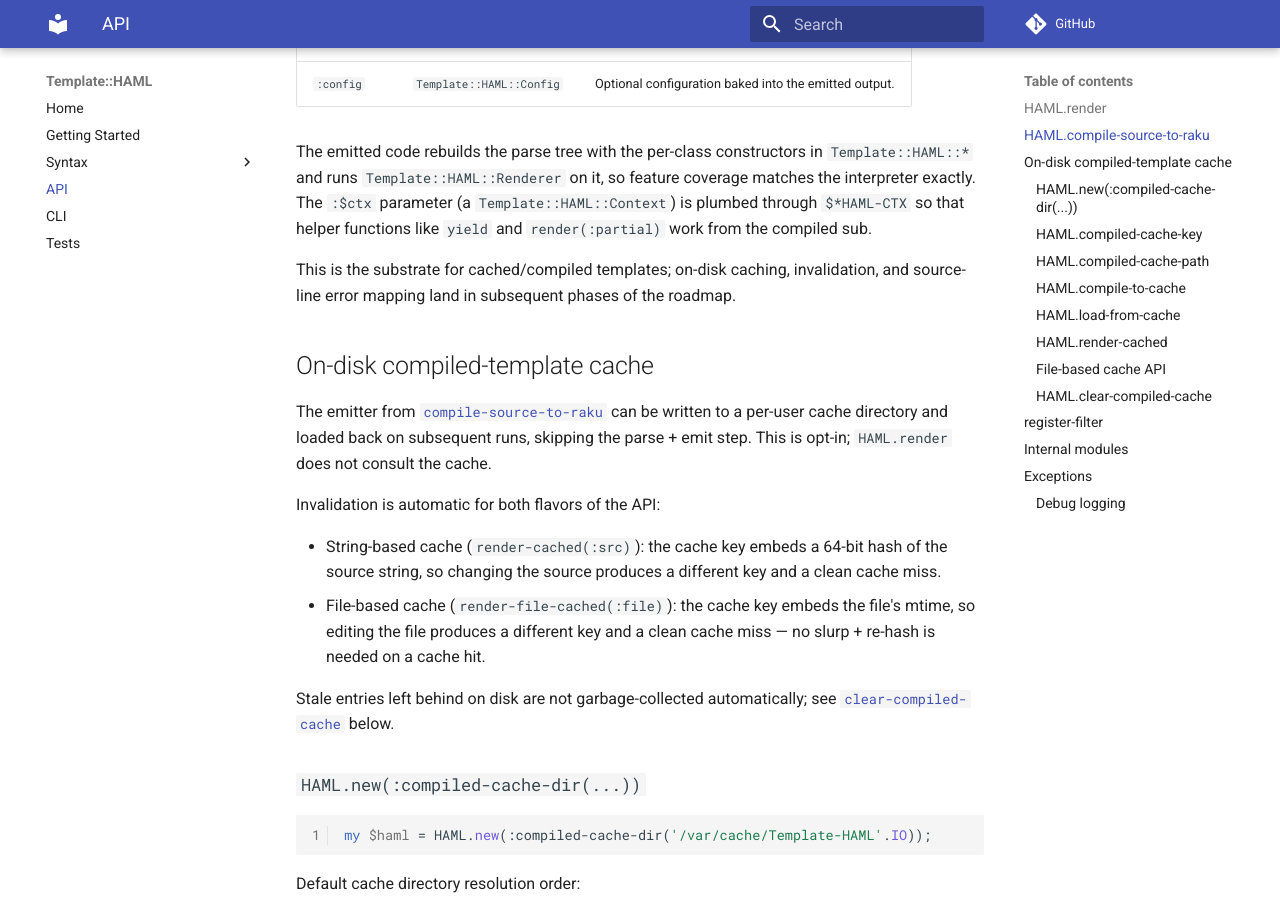
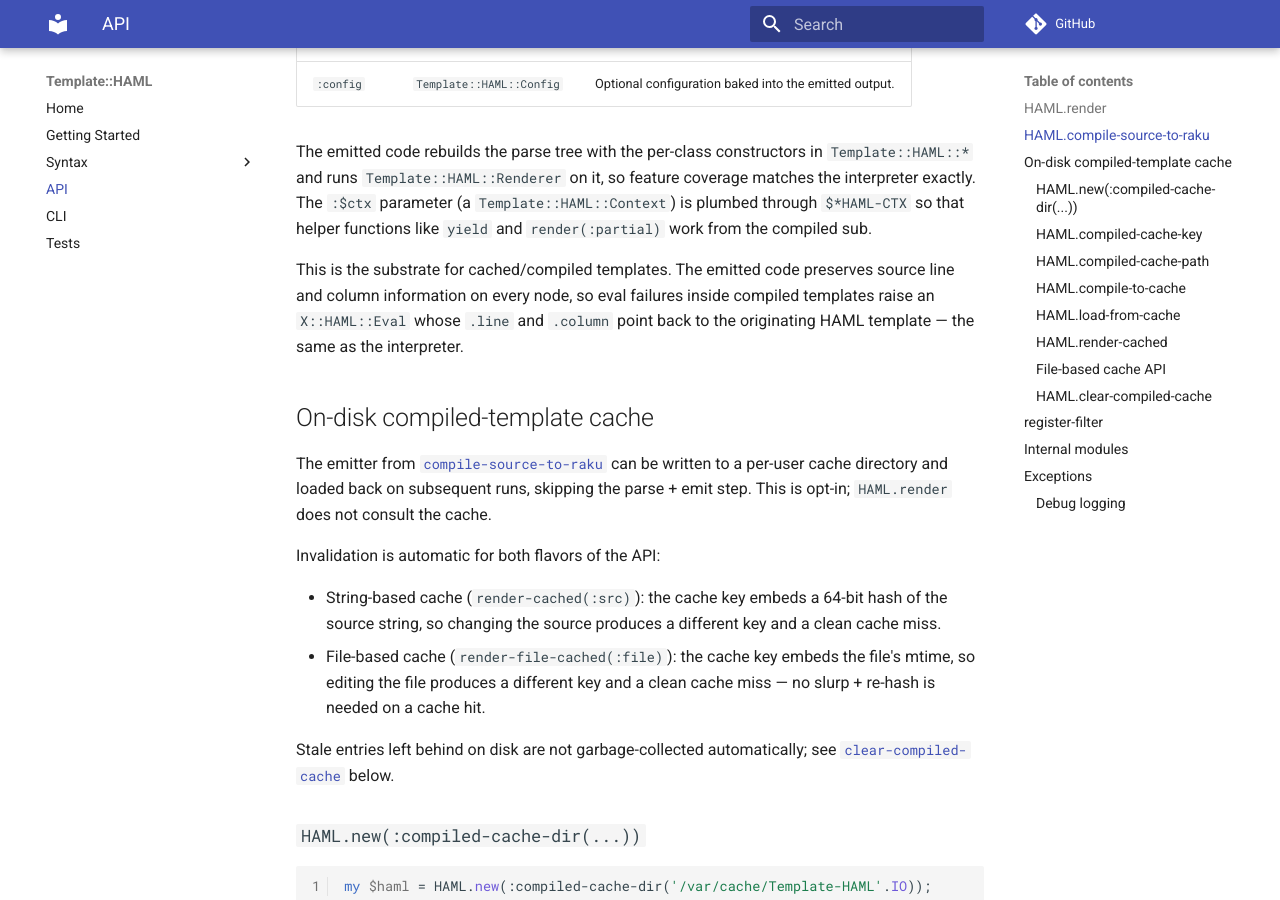
Before and after one commit to gdonald/Template-HAML, an MkDocs documentation site: the page built from docs-src/docs/api.md, in a window 1280 px wide and 900 px high, scrolled down 1379 px. Built offline with MkDocs 1.6.1 and Material for MkDocs 9.7.7, drawn with Linux system fonts in a browser that asks for light colours; comment, search, counter and statistics services are not loaded.

Commit message:
Add codegen error mapping

```diff
--- a/docs-src/docs/api.md
+++ b/docs-src/docs/api.md
@@ -63,9 +63,11 @@ coverage matches the interpreter exactly. The `:$ctx` parameter (a
 `Template::HAML::Context`) is plumbed through `$*HAML-CTX` so that helper
 functions like `yield` and `render(:partial)` work from the compiled sub.
 
-This is the substrate for cached/compiled templates; on-disk caching,
-invalidation, and source-line error mapping land in subsequent phases of
-the roadmap.
+This is the substrate for cached/compiled templates. The emitted code
+preserves source line and column information on every node, so eval
+failures inside compiled templates raise an `X::HAML::Eval` whose `.line`
+and `.column` point back to the originating HAML template — the same as
+the interpreter.
 
 ## On-disk compiled-template cache
 
```
Also changed, not shown: 1 other file.
